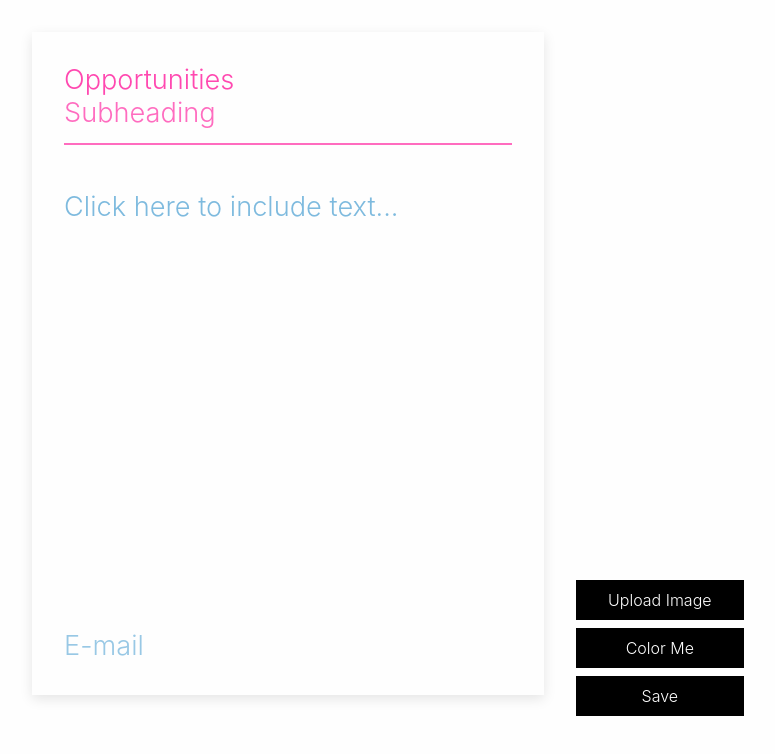
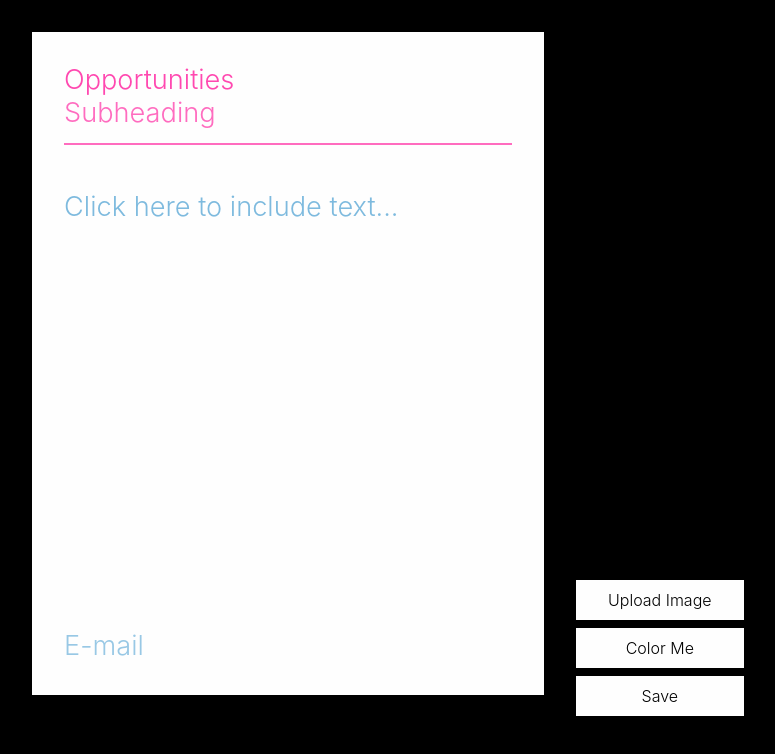
Before and after one commit to alvinashiatey/alvinashiatey, a website built with Vite: page src/poster/index.html in a window 1280 px wide. Shown: the whole page, without its empty margins (352-1127 px from the left). Built offline with nearby package versions, Linux system fonts and the light colour scheme.

Commit message:
feat: reorder color variables for consistency in SCSS configuration

```diff
--- a/src/scss/components/_config.scss
+++ b/src/scss/components/_config.scss
@@ -4,10 +4,10 @@
   font-size: 16px;
 
   //variables
-  --primary-color: #fefefe;
-  --secondary-color: black;
-  --primary-color-rgb: 227, 215, 193;
-  --secondary-color-rgb: 0, 0, 0;
+  --primary-color: black;
+  --secondary-color: #fefefe;
+  --primary-color-rgb: 0, 0, 0;
+  --secondary-color-rgb: 254, 254, 254;
   --svg-perimeter: 2rem;
   --header-height: 8em;
   --padding-s: 0.5rem;
```
